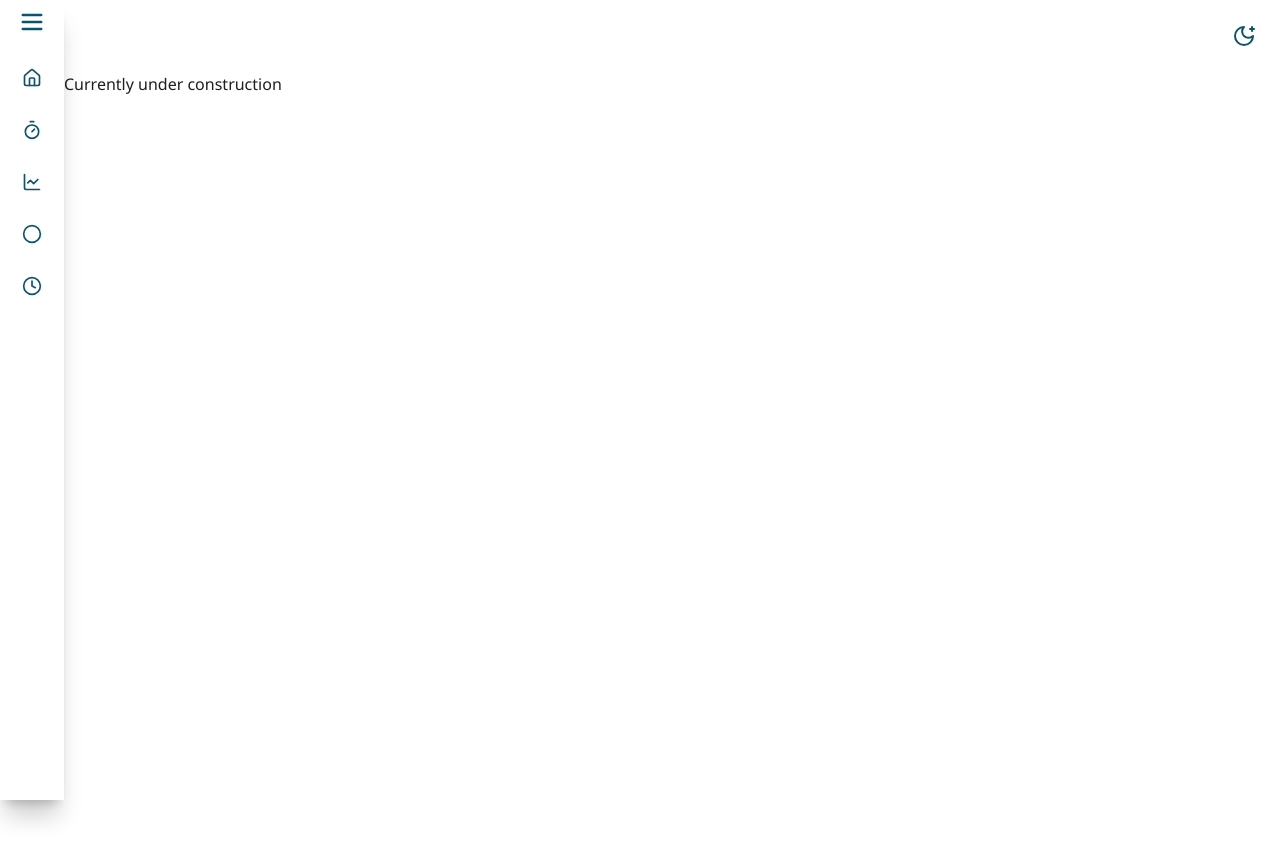
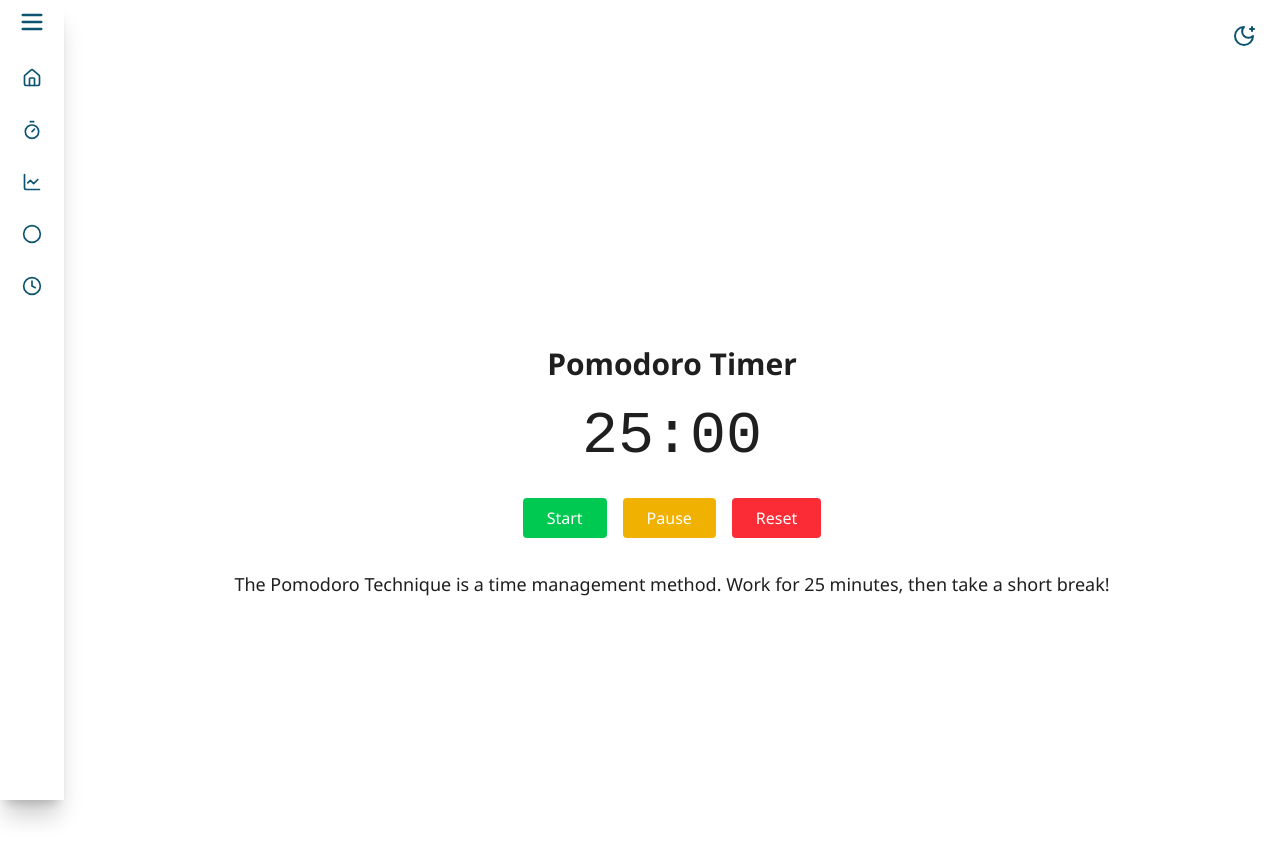
Before and after one commit to JGrineau/visual-timers, a Next.js app: page /pomodoro in a window 1280 px wide. Shown: the top 862 px of the page. Before the commit the page ends 800 px from the top, so only its background shows below. Built offline with nearby package versions, Linux system fonts and the light colour scheme.

Commit message:
Pomodoro Started

```diff
--- a/src/app/globals.css
+++ b/src/app/globals.css
@@ -1,5 +1,4 @@
 @import "tailwindcss";
-@custom-variant dark (&:where(.dark, .dark *));
 
 @theme {
   --color-background: var(--background);
--- a/src/app/pomodoro/page.tsx
+++ b/src/app/pomodoro/page.tsx
@@ -1,3 +1,77 @@
+"use client";
+import { useState, useRef } from "react";
+
+const DEFAULT_TIME = 25 * 60; // 25 minutes in seconds
+
 export default function Pomodoro() {
-  return <h1 className="mx-auto">Currently under construction</h1>;
+  const [secondsLeft, setSecondsLeft] = useState(DEFAULT_TIME);
+  const [isRunning, setIsRunning] = useState(false);
+  const intervalRef = useRef<NodeJS.Timeout | null>(null);
+
+  // Format seconds as MM:SS
+  const formatTime = (secs: number) =>
+    `${String(Math.floor(secs / 60)).padStart(2, "0")}:${String(
+      secs % 60
+    ).padStart(2, "0")}`;
+
+  // Start timer
+  const startTimer = () => {
+    if (isRunning) return;
+    setIsRunning(true);
+    intervalRef.current = setInterval(() => {
+      setSecondsLeft((prev) => {
+        if (prev <= 1) {
+          clearInterval(intervalRef.current!);
+          setIsRunning(false);
+          return 0;
+        }
+        return prev - 1;
+      });
+    }, 1000);
+  };
+
+  // Pause timer
+  const pauseTimer = () => {
+    setIsRunning(false);
+    if (intervalRef.current) clearInterval(intervalRef.current);
+  };
+
+  // Reset timer
+  const resetTimer = () => {
+    pauseTimer();
+    setSecondsLeft(DEFAULT_TIME);
+  };
+
+  return (
+    <div className="flex flex-col items-center justify-center min-h-screen bg-[var(--background)] text-[var(--text-color)]">
+      <h1 className="text-3xl font-bold mb-6">Pomodoro Timer</h1>
+      <div className="text-6xl font-mono mb-8">{formatTime(secondsLeft)}</div>
+      <div className="flex gap-4">
+        <button
+          onClick={startTimer}
+          disabled={isRunning}
+          className="px-6 py-2 bg-green-500 text-white rounded hover:bg-green-600 transition"
+        >
+          Start
+        </button>
+        <button
+          onClick={pauseTimer}
+          disabled={!isRunning}
+          className="px-6 py-2 bg-yellow-500 text-white rounded hover:bg-yellow-600 transition"
+        >
+          Pause
+        </button>
+        <button
+          onClick={resetTimer}
+          className="px-6 py-2 bg-red-500 text-white rounded hover:bg-red-600 transition"
+        >
+          Reset
+        </button>
+      </div>
+      <p className="mt-8 text-center text-lg">
+        The Pomodoro Technique is a time management method. Work for 25 minutes,
+        then take a short break!
+      </p>
+    </div>
+  );
 }
```
